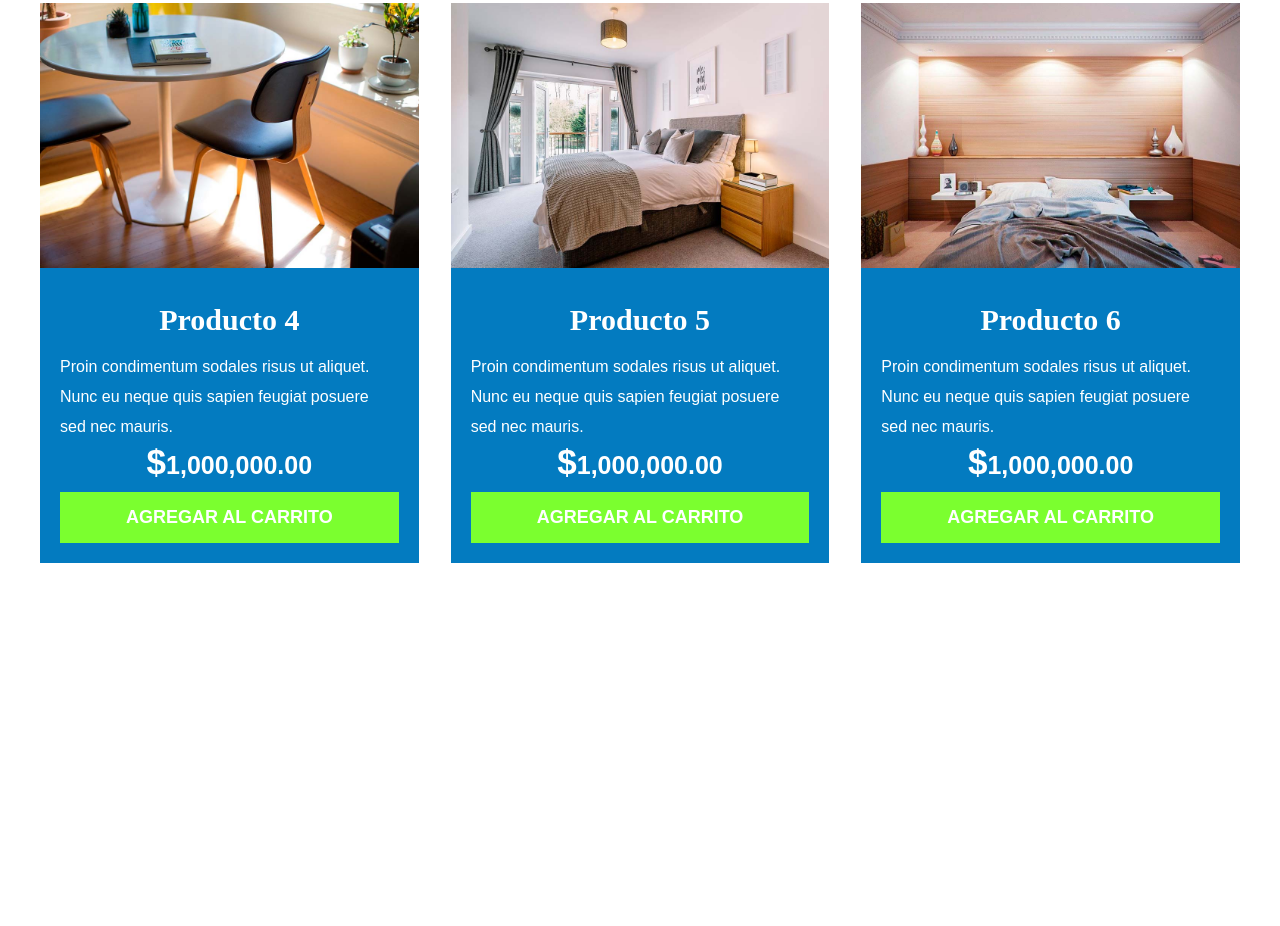
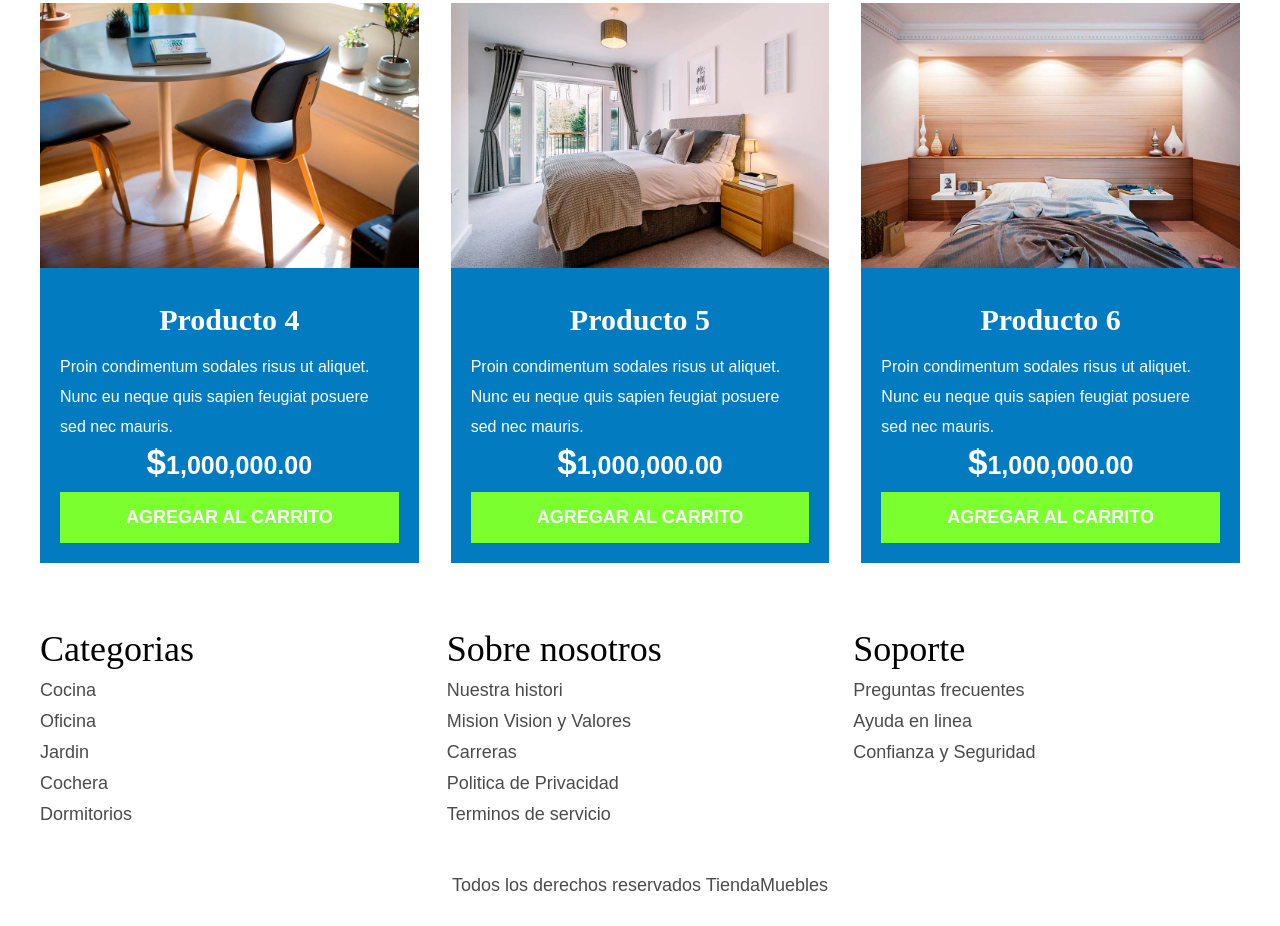
Before and after one commit to ismael7893/semana-03-hack-e04, a plain HTML site: page index.html in a window 1280 px wide. Shown: the part 3174-4100 px from the top of the page. Before the commit the page ends 3802 px from the top, so only its background shows below. Drawn offline with Linux system fonts and the light colour scheme.

Commit message:
update index

```diff
--- a/css/style.css
+++ b/css/style.css
@@ -173,3 +173,34 @@
 .container section .products .list-product .col-4{
     grid-column: span 2;
 }
+.container footer .menu{
+    width: 100%;
+    max-width: 1200px;
+    margin: 0 auto;
+    display: grid;
+    grid-template-columns: 1fr 1fr 1fr;
+    gap: 20px;
+}
+.container footer .menu .list .title{
+    font-size: 36px;
+}
+.container footer .menu .list ul{
+    list-style: none;
+}
+.container footer .menu .list ul li a{
+    color: #4b4b4b;
+    text-decoration: none;
+    font-family: sans-serif;
+    font-size: 18px;
+}
+.container footer .menu .list ul li{
+    margin-top: 10px;
+}
+.container footer .text{
+    margin-top: 20px;
+    padding: 30px;
+    text-align: center;
+    font-size: 18px;
+    color: #4b4b4b;
+    font-family: sans-serif;
+}
--- a/index.html
+++ b/index.html
@@ -148,6 +148,67 @@
                 </div>
             </article>
         </section>
+        <footer>
+            <div class="menu">
+                <div class="list">
+                    <div class="title">Categorias</div>
+                    <ul>
+                        <li>
+                            <a href="#">Cocina</a>
+                        </li>
+                        <li>
+                            <a href="#">Oficina</a>
+                        </li>
+                        <li>
+                            <a href="#">Jardin</a>
+                        </li>
+                        <li>
+                            <a href="#">Cochera</a>
+                        </li>
+                        <li>
+                            <a href="#">Dormitorios</a>
+                        </li>
+                    </ul>
+                </div>
+                <div class="list">
+                    <div class="title">Sobre nosotros</div>
+                    <ul>
+                        <li>
+                            <a href="#">Nuestra histori</a>
+                        </li>
+                        <li>
+                            <a href="#">Mision Vision y Valores</a>
+                        </li>
+                        <li>
+                            <a href="#">Carreras</a>
+                        </li>
+                        <li>
+                            <a href="#">Politica de Privacidad</a>
+                        </li>
+                        <li>
+                            <a href="#">Terminos de servicio</a>
+                        </li>
+                    </ul>
+                </div>
+                <div class="list">
+                    <div class="title">Soporte</div>
+                    <ul>
+                        <li>
+                            <a href="#">Preguntas frecuentes</a>
+                        </li>
+                        <li>
+                            <a href="#">Ayuda en linea</a>
+                        </li>
+                        <li>
+                            <a href="#">Confianza y Seguridad</a>
+                        </li>
+                    </ul>
+                </div>
+            </div>
+            <div class="text">
+                Todos los derechos reservados TiendaMuebles
+            </div>
+        </footer>
     </div>
 </body>
 </html>
```
